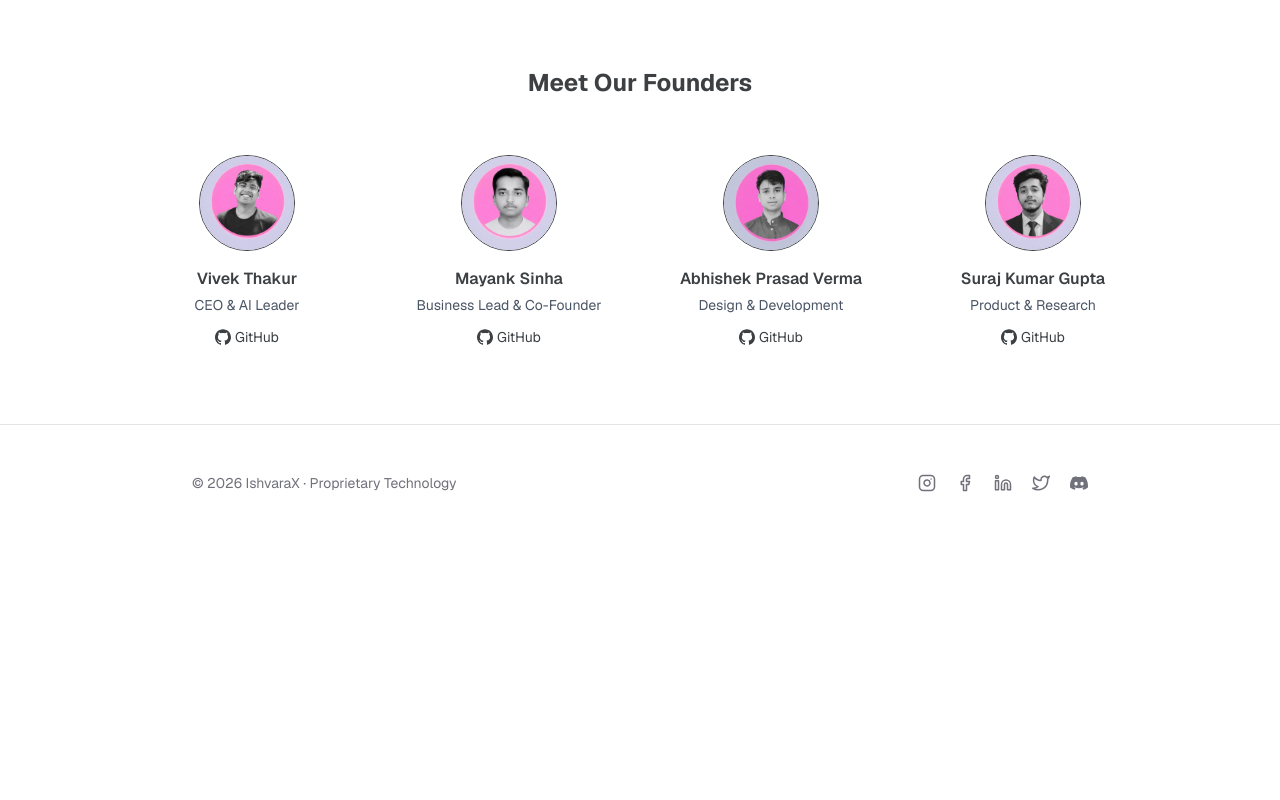
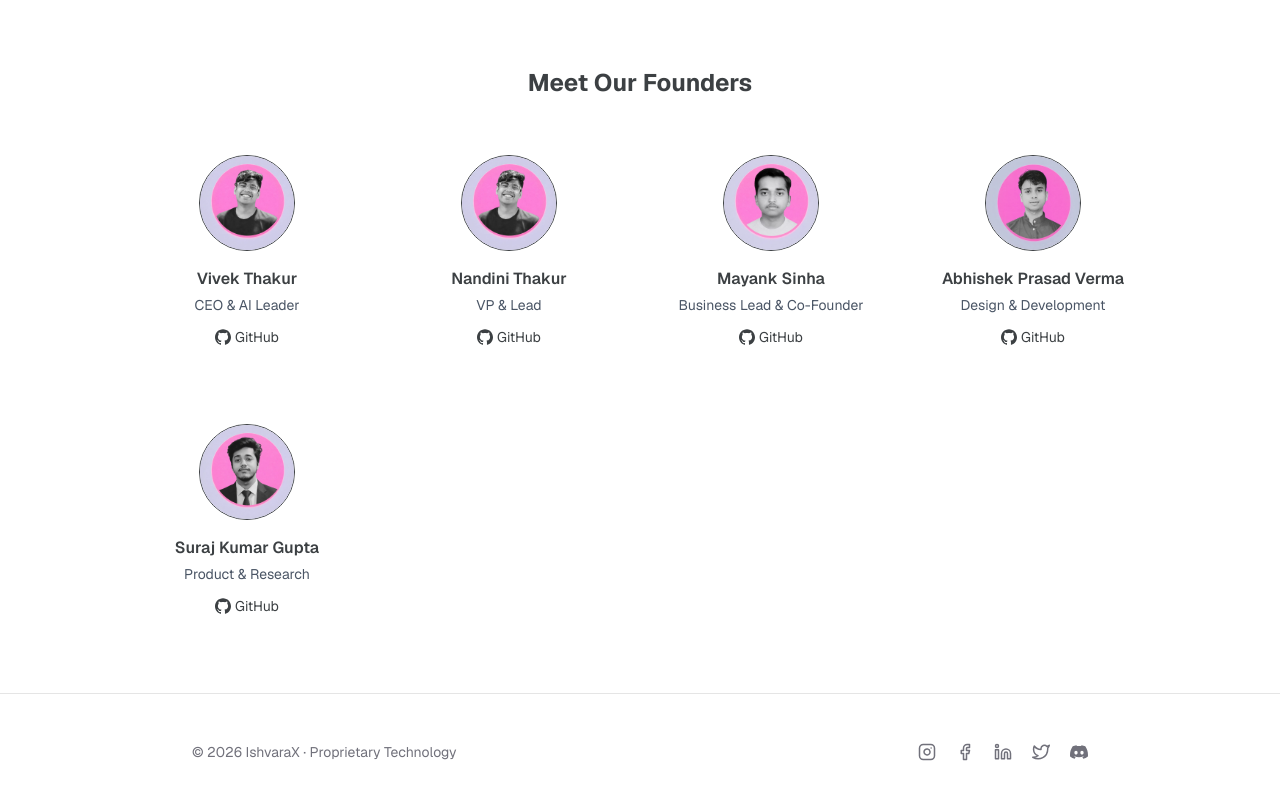
Before and after one commit to IshvaraX/IshvaraX, a Next.js app in the folder main/: page / in a window 1280 px wide. Shown: the part 6404-7204 px from the top of the page. Before the commit the page ends 6945 px from the top, so only its background shows below. Built offline with nearby package versions, Linux system fonts and the light colour scheme.

Commit message:
Add Nandini Thakur as a founder

```diff
--- a/main/src/component/home/Founders.tsx
+++ b/main/src/component/home/Founders.tsx
@@ -7,6 +7,12 @@ const founders = [
   {
     name: 'Vivek Thakur',
     designation: 'CEO & AI Leader',
+    image: '/IshvaraX/founder1.jpeg', // Remove /IshvaraX prefix
+    github: 'https://github.com/vivek09thakur'
+  },
+  {
+    name: 'Nandini Thakur',
+    designation: 'VP & Lead',
     image: '/IshvaraX/founder1.jpeg', // Remove /IshvaraX prefix
     github: 'https://github.com/vivek09thakur'
   },
```
